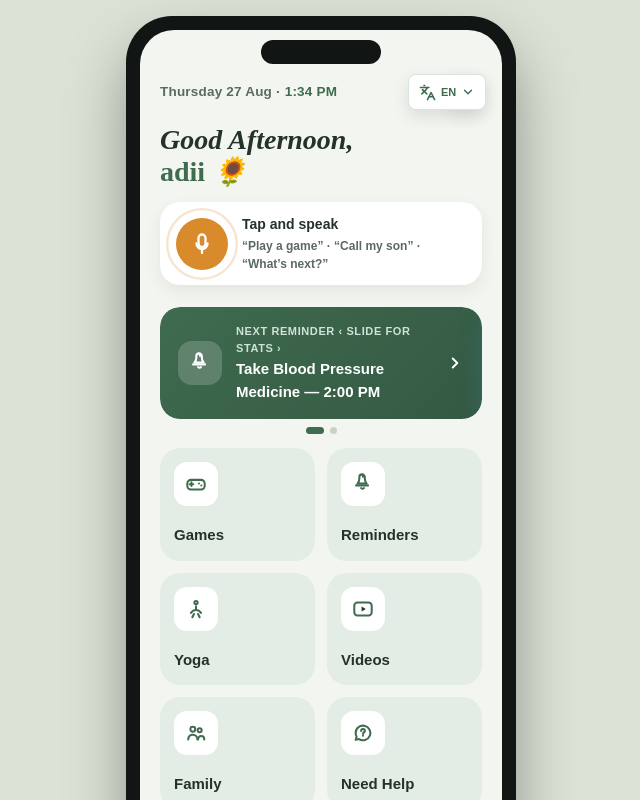
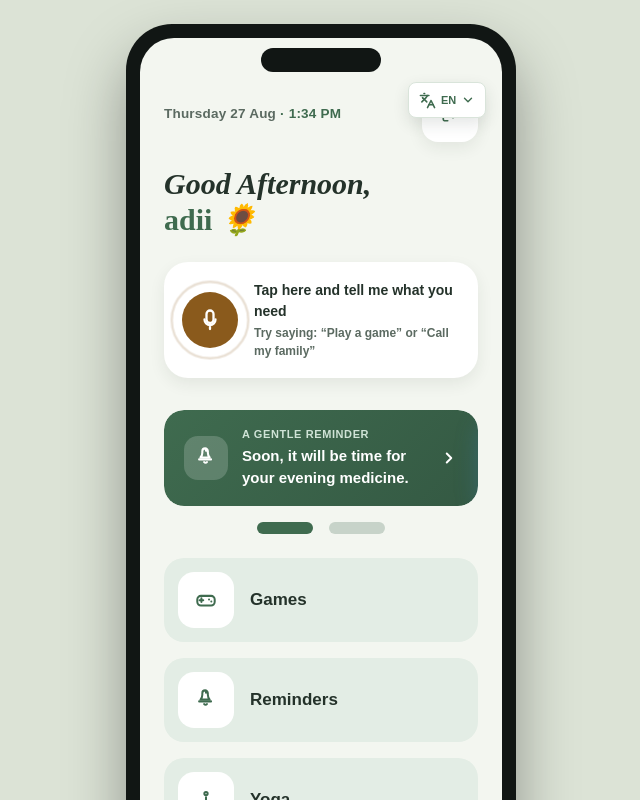
Before and after one commit to adeshbilvane-source/Team_NeuroNest, a React (Vite) app: page /patient in a window 1280 px wide. Shown: the top 800 px of the page, without its empty margins (319-959 px from the left). Built offline with nearby package versions, Linux system fonts and the light colour scheme.

Commit message:
animation added - homepage

```diff
--- a/src/i18n/locales/en.json
+++ b/src/i18n/locales/en.json
@@ -72,13 +72,13 @@
     "greetingAfternoon": "Good Afternoon",
     "greetingEvening": "Good Evening",
     "nextReminder": "Next Reminder",
-    "takeMedicine": "Take Blood Pressure Medicine — 2:00 PM",
-    "playtimeAnalytics": "Playtime Analytics",
-    "activityInsights": "Activity Insights · Tap to View Graph",
-    "reminderSlide": "Next Reminder ‹ Slide for Stats ›",
-    "tapAndSpeak": "Tap and speak",
-    "listening": "Listening...",
-    "voiceExamples": "“Play a game” · “Call my son” · “What’s next?”",
+    "takeMedicine": "Soon, it will be time for your evening medicine.",
+    "playtimeAnalytics": "Your activity today",
+    "activityInsights": "See how your day is going",
+    "reminderSlide": "A gentle reminder",
+    "tapAndSpeak": "Tap here and tell me what you need",
+    "listening": "I am listening",
+    "voiceExamples": "Try saying: “Play a game” or “Call my family”",
     "familyLocationAlert": "Alerts family instantly with your location"
   },
   "nav": {
--- a/src/pages/patient/HomePage.tsx
+++ b/src/pages/patient/HomePage.tsx
@@ -133,13 +133,13 @@ export default function PatientHomePage() {
       <style>{`
         :root {
           --canvas: #F3F6F0; --ink: #24322A; --ink-soft: #5B6A61;
-          --green: #3F6B4F; --green-tint: #E3EDE5; --marigold: #D98A2B;
+          --green: #3F6B4F; --green-tint: #E3EDE5; --marigold: #8A5A1C;
           --red: #B33F33; --white: #FFFFFF; --shadow: 0 6px 16px rgba(36,50,42,0.08);
           --blue: #3E7FB8; --blue-dark: #2C5F8A;
         }
         .home-root-container {
           display: flex; align-items: center; justify-content: center; min-height: 100vh;
-          width: 100%; background: #DCE3D6; padding: 16px; box-sizing: border-box; font-family: 'Nunito', sans-serif;
+          width: 100%; background: #DCE3D6; padding: 24px; box-sizing: border-box; font-family: 'Nunito', sans-serif;
         }
         .phone-wrapper {
           width: 100%; max-width: 390px; background: #111614; border-radius: 46px;
@@ -153,30 +153,33 @@ export default function PatientHomePage() {
           position: absolute; top: 10px; left: 50%; transform: translateX(-50%);
           width: 120px; height: 24px; background: #111614; border-radius: 20px; z-index: 10;
         }
-        .header { padding: 44px 20px 10px 20px; }
+        .header { padding: 48px 24px 16px 24px; }
         .top-row { display: flex; justify-content: space-between; align-items: center; width: 100%; }
         .orient { font-weight: 800; color: var(--ink-soft); font-size: 13.5px; letter-spacing: 0.2px; }
         .orient .time { color: var(--green); font-size: 13.5px; margin-left: 4px; }
 
-        .icon-row { display: flex; align-items: center; gap: 8px; }
+        .icon-row { display: flex; align-items: center; gap: 16px; }
         .lang-pill {
-          height: 36px; padding: 0 12px; border-radius: 12px; background: var(--white);
+          min-height: 56px; padding: 0 16px; border-radius: 16px; background: var(--white);
           box-shadow: var(--shadow); display: flex; align-items: center; gap: 5px;
           font-weight: 800; font-size: 12.5px; color: var(--green); cursor: pointer; border: none;
         }
         .icon-btn {
-          width: 36px; height: 36px; border-radius: 12px; background: var(--white);
+          width: 56px; height: 56px; border-radius: 16px; background: var(--white);
           display: flex; align-items: center; justify-content: center; box-shadow: var(--shadow); border: none; cursor: pointer; flex-shrink: 0;
         }
 
-        .greeting { font-family: 'Fraunces', serif; font-weight: 600; font-style: italic; color: var(--ink); font-size: 28px; line-height: 1.15; margin: 14px 0 0 0; }
+        .greeting { font-family: 'Fraunces', serif; font-weight: 600; font-style: italic; color: var(--ink); font-size: 30px; line-height: 1.2; margin: 24px 0 0 0; }
         .greeting .name { color: var(--green); font-style: normal; }
         .voice-row {
-          display: flex; align-items: center; gap: 14px; margin-top: 14px; background: var(--white);
-          border-radius: 20px; padding: 12px 16px; box-shadow: var(--shadow); cursor: pointer;
+          display: flex; align-items: center; gap: 16px; margin-top: 24px; width: 100%; background: var(--white);
+          border: 2px solid transparent; border-radius: 24px; padding: 16px; box-shadow: var(--shadow); cursor: pointer;
+          text-align: left; transition: transform 180ms ease, border-color 180ms ease;
         }
+        .voice-row:focus-visible { outline: 4px solid #7A4D00; outline-offset: 3px; border-color: var(--marigold); }
+        .voice-row:active, .card:active, .banner-slide:active, .sos-btn:active { transform: scale(0.98); }
         .mic-btn {
-          width: 52px; height: 52px; min-width: 52px; border-radius: 50%; background: var(--marigold);
+          width: 56px; height: 56px; min-width: 56px; border-radius: 50%; background: var(--marigold);
           display: flex; align-items: center; justify-content: center; position: relative; border: none; cursor: pointer;
         }
         .mic-ring {
@@ -191,7 +194,7 @@ export default function PatientHomePage() {
         .voice-text .t2 { font-weight: 600; font-size: 12px; color: var(--ink-soft); margin-top: 2px; }
 
         .banner-carousel-wrapper {
-          margin: 12px 20px 0 20px;
+          margin: 16px 24px 0 24px;
           position: relative;
           overflow: hidden;
           border-radius: 20px;
@@ -204,7 +207,7 @@ export default function PatientHomePage() {
         .banner-slide {
           width: 50%;
           border-radius: 20px;
-          padding: 16px 18px;
+          min-height: 88px; padding: 16px 20px;
           display: flex;
           align-items: center;
           gap: 14px;
@@ -232,30 +235,30 @@ export default function PatientHomePage() {
         .banner-chevron { margin-left: auto; display: flex; align-items: center; }
 
         .carousel-dots {
-          display: flex; justify-content: center; gap: 6px; margin-top: 8px; margin-bottom: 2px;
+          display: flex; justify-content: center; gap: 16px; margin-top: 16px; margin-bottom: 8px;
         }
         .dot {
-          width: 7px; height: 7px; border-radius: 50%; background: #C7D3C9; transition: all 0.2s ease; cursor: pointer;
+          width: 56px; height: 12px; border: 0; border-radius: 10px; background: #C7D3C9; transition: all 0.2s ease; cursor: pointer;
         }
-        .dot.active { width: 18px; border-radius: 10px; background: var(--green); }
+        .dot.active { background: var(--green); }
 
-        .grid { margin: 12px 20px 0 20px; display: grid; grid-template-columns: 1fr 1fr; gap: 12px; }
+        .grid { margin: 16px 24px 0 24px; display: flex; flex-direction: column; gap: 16px; }
         .card {
           background: var(--green-tint); border-radius: 20px; padding: 14px; display: flex;
-          flex-direction: column; align-items: flex-start; gap: 18px; min-height: 106px; border: none;
+          flex-direction: row; align-items: center; gap: 16px; min-height: 72px; border: none;
           cursor: pointer; text-align: left; transition: transform 0.15s ease; box-sizing: border-box;
         }
-        .card:active { transform: scale(0.97); }
-        .card .icon-wrap { width: 44px; height: 44px; border-radius: 13px; background: var(--white); display: flex; align-items: center; justify-content: center; }
-        .card .label { font-weight: 800; font-size: 15px; color: var(--ink); }
+        .card:focus-visible, .sos-btn:focus-visible, .banner-slide:focus-visible, .icon-btn:focus-visible { outline: 4px solid #7A4D00; outline-offset: 3px; }
+        .card .icon-wrap { width: 56px; height: 56px; border-radius: 16px; background: var(--white); display: flex; align-items: center; justify-content: center; flex-shrink: 0; }
+        .card .label { font-weight: 800; font-size: 17px; color: var(--ink); }
 
-        .sos-wrap { margin-top: auto; padding: 14px 20px 24px 20px; }
+        .sos-wrap { margin-top: auto; padding: 24px; }
         .sos-btn {
-          width: 100%; background: var(--red); border: none; border-radius: 20px; padding: 14px 18px;
+          width: 100%; min-height: 80px; background: var(--red); border: none; border-radius: 20px; padding: 16px 20px;
           display: flex; align-items: center; gap: 14px; box-shadow: 0 10px 22px rgba(179,63,51,0.4); cursor: pointer; box-sizing: border-box;
         }
         .sos-icon {
-          width: 42px; height: 42px; border-radius: 50%; background: rgba(255,255,255,0.2);
+          width: 56px; height: 56px; border-radius: 50%; background: rgba(255,255,255,0.2);
           display: flex; align-items: center; justify-content: center; flex-shrink: 0;
         }
         .sos-copy { text-align: left; }
@@ -288,19 +291,19 @@ export default function PatientHomePage() {
               {t(greeting)},<br /><span className="name">{userName}</span> 🌻
             </div>
 
-            <div className={`voice-row ${isListening ? 'listening' : ''}`} onClick={startVoiceAssistant}>
-              <button className="mic-btn" aria-label="Talk to assistant">
+            <button className={`voice-row ${isListening ? 'listening' : ''}`} onClick={startVoiceAssistant} aria-label={isListening ? 'Listening for your request' : 'Talk to Sahayak'}>
+              <span className="mic-btn" aria-hidden="true">
                 <div className="mic-ring"></div>
                 <svg width="24" height="24" viewBox="0 0 24 24" fill="none" stroke="#fff" strokeWidth="2.3" strokeLinecap="round" strokeLinejoin="round">
                   <path d="M12 15a3.5 3.5 0 0 0 3.5-3.5V6a3.5 3.5 0 0 0-7 0v5.5A3.5 3.5 0 0 0 12 15Z"/>
                   <path d="M6.5 11.5a5.5 5.5 0 0 0 11 0M12 18.5V21"/>
                 </svg>
-              </button>
+              </span>
               <div className="voice-text">
                 <div className="t1">{isListening ? t('home.listening') : t('home.tapAndSpeak')}</div>
                 <div className="t2">{voiceFeedback}</div>
               </div>
-            </div>
+            </button>
           </div>
 
           {/* SWIPEABLE DUAL BANNER (Reminder <-> Analytics) */}
@@ -318,7 +321,7 @@ export default function PatientHomePage() {
                 className="banner-slide banner-reminder"
                 onClick={() => navigate('/patient/reminders')}
               >
-                <div className="banner-icon">
+                <div className="banner-icon" aria-hidden="true">
                   <svg width="22" height="22" viewBox="0 0 24 24" fill="none" stroke="#fff" strokeWidth="2.3" strokeLinecap="round" strokeLinejoin="round">
                     <path d="M12 2v2M8 4.5a3 3 0 0 1 6 0v1.8c0 2.6 1 4 2 5.2H6c1-1.2 2-2.6 2-5.2Z"/>
                     <path d="M4.5 13.5h13M10 16.5a2 2 0 0 0 3 0"/>
@@ -328,7 +331,7 @@ export default function PatientHomePage() {
                   <div className="label">{t('home.reminderSlide')}</div>
                   <div className="main">{t('home.takeMedicine')}</div>
                 </div>
-                <div className="banner-chevron">
+                <div className="banner-chevron" aria-hidden="true">
                   <svg width="18" height="18" viewBox="0 0 24 24" fill="none" stroke="#fff" strokeWidth="2.6" strokeLinecap="round" strokeLinejoin="round">
                     <path d="M9 6l6 6-6 6"/>
                   </svg>
@@ -340,12 +343,12 @@ export default function PatientHomePage() {
                 className="banner-slide banner-analytics"
                 onClick={() => navigate('/patient/analytics')}
               >
-                <div className="banner-icon">📊</div>
+                <div className="banner-icon" aria-hidden="true">📊</div>
                 <div className="banner-copy">
-                  <div className="label">{t('home.playtimeAnalytics')} ‹ Slide ›</div>
+                  <div className="label">{t('home.playtimeAnalytics')}</div>
                   <div className="main">{t('home.activityInsights')}</div>
                 </div>
-                <div className="banner-chevron">
+                <div className="banner-chevron" aria-hidden="true">
                   <svg width="18" height="18" viewBox="0 0 24 24" fill="none" stroke="#fff" strokeWidth="2.6" strokeLinecap="round" strokeLinejoin="round">
                     <path d="M9 6l6 6-6 6"/>
                   </svg>
@@ -356,14 +359,14 @@ export default function PatientHomePage() {
 
           {/* Dots Indicator */}
           <div className="carousel-dots">
-            <div className={`dot ${currentSlide === 0 ? 'active' : ''}`} onClick={() => setCurrentSlide(0)} />
-            <div className={`dot ${currentSlide === 1 ? 'active' : ''}`} onClick={() => setCurrentSlide(1)} />
+            <button className={`dot ${currentSlide === 0 ? 'active' : ''}`} onClick={() => setCurrentSlide(0)} aria-label="Show your next reminder" aria-pressed={currentSlide === 0} />
+            <button className={`dot ${currentSlide === 1 ? 'active' : ''}`} onClick={() => setCurrentSlide(1)} aria-label="Show your activity summary" aria-pressed={currentSlide === 1} />
           </div>
 
           {/* Grid Menu */}
           <div className="grid">
             <button className="card" onClick={() => navigate('/patient/games')} aria-label="Games">
-              <div className="icon-wrap">
+              <div className="icon-wrap" aria-hidden="true">
                 <svg width="22" height="22" viewBox="0 0 24 24" fill="none" stroke="var(--green)" strokeWidth="2.2" strokeLinecap="round" strokeLinejoin="round">
                   <rect x="2.5" y="7.5" width="19" height="10.5" rx="4"/>
                   <path d="M7 10.2v4.1M5 12.25h4M15.3 11.5h.01M17.8 13.6h.01"/>
@@ -373,7 +376,7 @@ export default function PatientHomePage() {
             </button>
 
             <button className="card" onClick={() => navigate('/patient/reminders')} aria-label="Reminders">
-              <div className="icon-wrap">
+              <div className="icon-wrap" aria-hidden="true">
                 <svg width="22" height="22" viewBox="0 0 24 24" fill="none" stroke="var(--green)" strokeWidth="2.2" strokeLinecap="round" strokeLinejoin="round">
                   <path d="M12 2v2M8 4.5a3 3 0 0 1 6 0v1.8c0 2.6 1 4 2 5.2H6c1-1.2 2-2.6 2-5.2Z"/>
                   <path d="M4.5 13.5h13M10 16.5a2 2 0 0 0 3 0"/>
@@ -383,7 +386,7 @@ export default function PatientHomePage() {
             </button>
 
             <button className="card" onClick={() => navigate('/patient/yoga')} aria-label="Yoga">
-              <div className="icon-wrap">
+              <div className="icon-wrap" aria-hidden="true">
                 <svg width="22" height="22" viewBox="0 0 24 24" fill="none" stroke="var(--green)" strokeWidth="2.2" strokeLinecap="round" strokeLinejoin="round">
                   <circle cx="12" cy="5" r="1.8"/>
                   <path d="M12 9v4M12 13c-2.2 0-4 1-5.5 3.2M12 13c2.2 0 4 1 5.5 3.2M8 21l1.8-3.6M16 21l-1.8-3.6"/>
@@ -393,7 +396,7 @@ export default function PatientHomePage() {
             </button>
 
             <button className="card" onClick={() => navigate('/patient/videos-library')} aria-label="Videos">
-              <div className="icon-wrap">
+              <div className="icon-wrap" aria-hidden="true">
                 <svg width="22" height="22" viewBox="0 0 24 24" fill="none" stroke="var(--green)" strokeWidth="2.2" strokeLinecap="round" strokeLinejoin="round">
                   <rect x="2.5" y="5" width="19" height="14" rx="3.5"/>
                   <path d="M10.5 9.3v5.4l4.5-2.7Z" fill="currentColor" stroke="none"/>
@@ -403,7 +406,7 @@ export default function PatientHomePage() {
             </button>
 
             <button className="card" onClick={() => navigate('/patient/family')} aria-label="Family">
-              <div className="icon-wrap">
+              <div className="icon-wrap" aria-hidden="true">
                 <svg width="22" height="22" viewBox="0 0 24 24" fill="none" stroke="var(--green)" strokeWidth="2.2" strokeLinecap="round" strokeLinejoin="round">
                   <circle cx="8.5" cy="8" r="2.7"/><circle cx="16" cy="9" r="2.2"/>
                   <path d="M3.5 19c0-3 2.2-5 5-5s5 2 5 5M14.3 19c0-2.2 1.5-3.8 3.4-3.8s3.3 1.6 3.3 3.8"/>
@@ -413,7 +416,7 @@ export default function PatientHomePage() {
             </button>
 
             <button className="card" onClick={() => navigate('/patient/chat')} aria-label="Need Help">
-              <div className="icon-wrap">
+              <div className="icon-wrap" aria-hidden="true">
                 <svg width="22" height="22" viewBox="0 0 24 24" fill="none" stroke="var(--green)" strokeWidth="2.2" strokeLinecap="round" strokeLinejoin="round">
                   <path d="M4 12a8 8 0 1 1 3.5 6.6L4 19.5l1-3.3A7.96 7.96 0 0 1 4 12Z"/>
                   <path d="M12 15v.01M12 13c0-1.8 2-1.6 2-3.3 0-1.1-.9-2-2-2s-2 .9-2 2"/>
@@ -430,7 +433,7 @@ export default function PatientHomePage() {
               onClick={() => navigate('/patient/emergency')}
               aria-label="Emergency SOS"
             >
-              <div className="sos-icon">
+              <div className="sos-icon" aria-hidden="true">
                 <svg width="22" height="22" viewBox="0 0 24 24" fill="none" stroke="#fff" strokeWidth="2.3" strokeLinecap="round" strokeLinejoin="round">
                   <path d="M22 16.9v2.6a2 2 0 0 1-2.2 2 19.7 19.7 0 0 1-8.6-3.1 19.4 19.4 0 0 1-6-6 19.7 19.7 0 0 1-3.1-8.6A2 2 0 0 1 4.1 1.9h2.6a2 2 0 0 1 2 1.7c.1 1 .3 2 .7 3a2 2 0 0 1-.5 2.1L7.6 10a16 16 0 0 0 6 6l1.3-1.3a2 2 0 0 1 2.1-.5c1 .4 2 .6 3 .7a2 2 0 0 1 1.7 2Z"/>
                 </svg>
```
